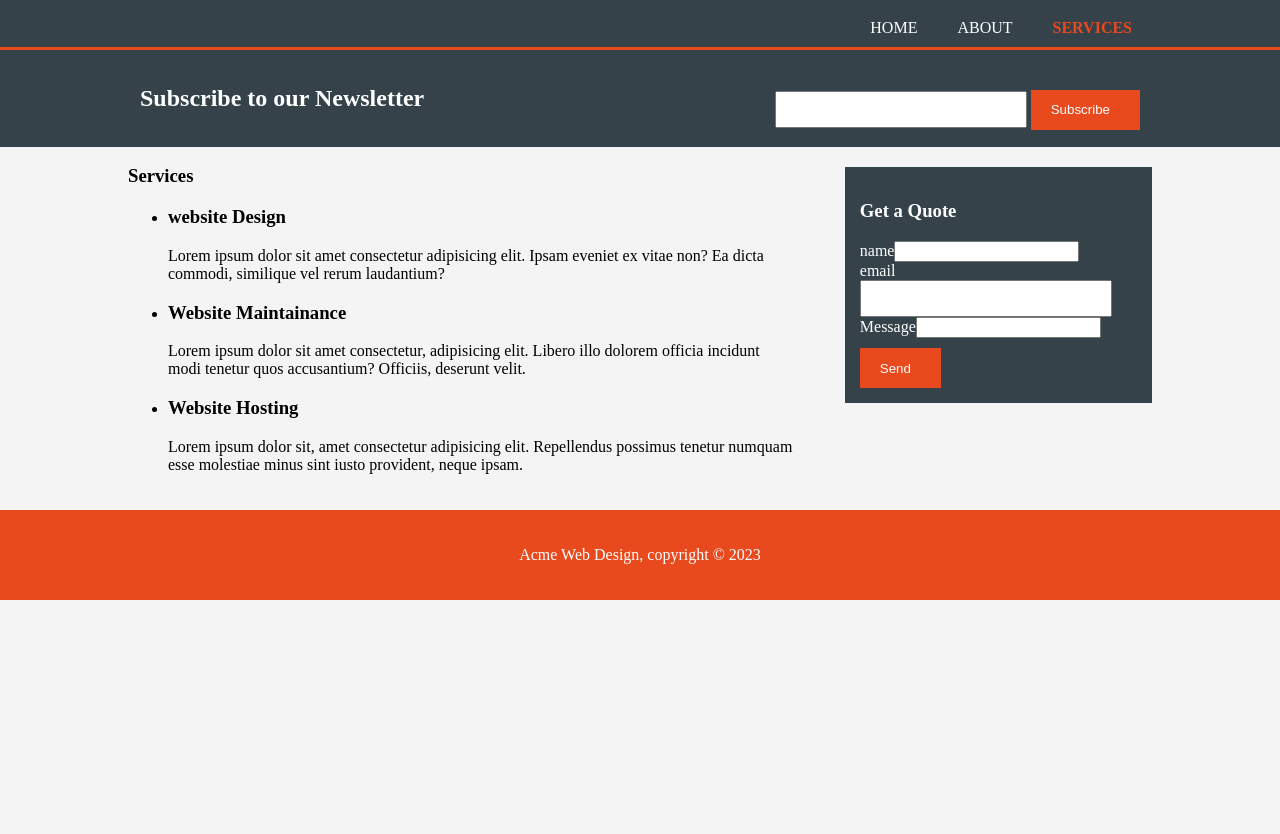
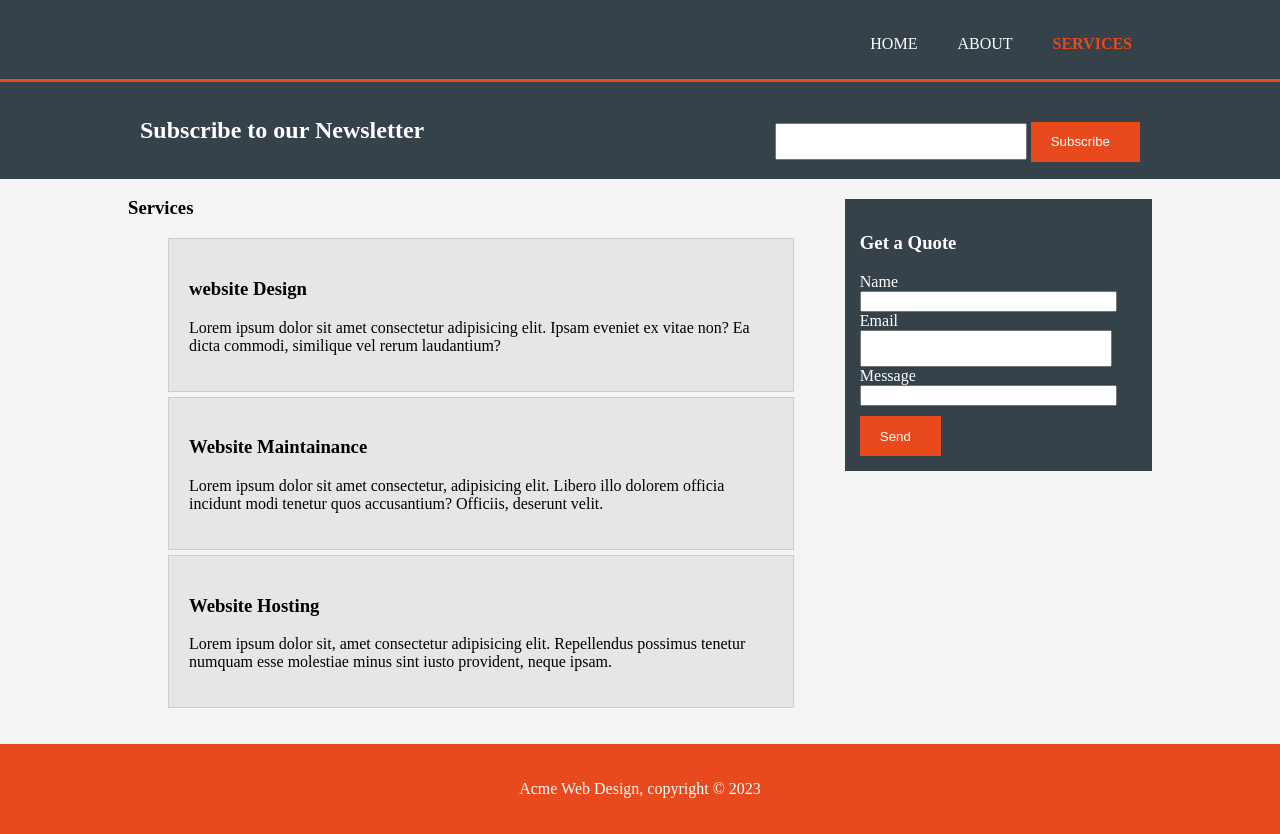
Before and after one commit to sangramkarthik/Acme-web-design, a plain HTML site: page services.html in a window 1280 px wide. Shown: the part 91-925 px from the top of the page. Before the commit the page ends 800 px from the top, so only its background shows below. Drawn offline with Linux system fonts and the light colour scheme.

Commit message:
services page done

```diff
--- a/services.html
+++ b/services.html
@@ -3,7 +3,7 @@
 <head>
     <meta charset="UTF-8">
     <meta name="viewport" content="width=device-width, initial-scale=1.0">
-    <title>Acme Web About</title>
+    <title>Acme Web Srevices</title>
     <link rel="stylesheet" href="./style/style.css">
 </head>
 <body>
@@ -57,8 +57,8 @@
             <div class="dark">
                 <h1>Get a Quote</h1>
                 <form action="" class="quote">
-                    <div><label for="">name</label><input type="text"></div>
-                    <div><label for="">email</label><input type="email"></div>
+                    <div><label for="">Name</label><input type="text"></div>
+                    <div><label for="">Email</label><input type="email"></div>
                     <div><label for="">Message</label><input type="text"></div>
                     <div><button class="button1">Send</button></div>
 
--- a/style/style.css
+++ b/style/style.css
@@ -76,9 +76,7 @@ header a{
     box-sizing: border-box;
 
  }
- ul{
-    margin: auto;
- }
+
 
 .highlight, header .current a{
     font-weight: bold;
@@ -167,6 +165,9 @@ form input[type="email"]{
    width: 65%;
 
  }
+
+ /* services */
+
  footer{
     padding: 20px;
     margin-top: 20px;
@@ -175,3 +176,21 @@ form input[type="email"]{
     text-align: center;
 
  }
+
+ #sevices li{
+   background: #000;
+ }
+
+ ul#service li{
+   background:#e6e6e6;
+   list-style: none;
+   padding: 20px;
+   border: #ccc solid 1px;
+   margin-bottom: 5px;
+
+ }
+
+
+ .sidebar input, .sidebar input[type="emai"]{
+   width:90%
+ }
```
